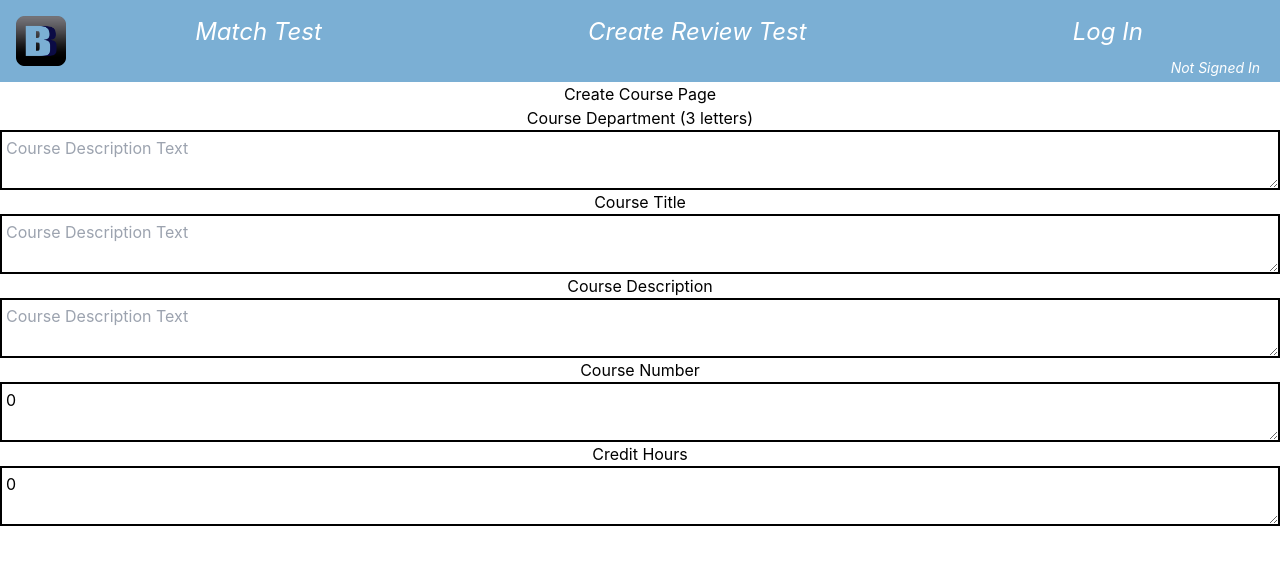
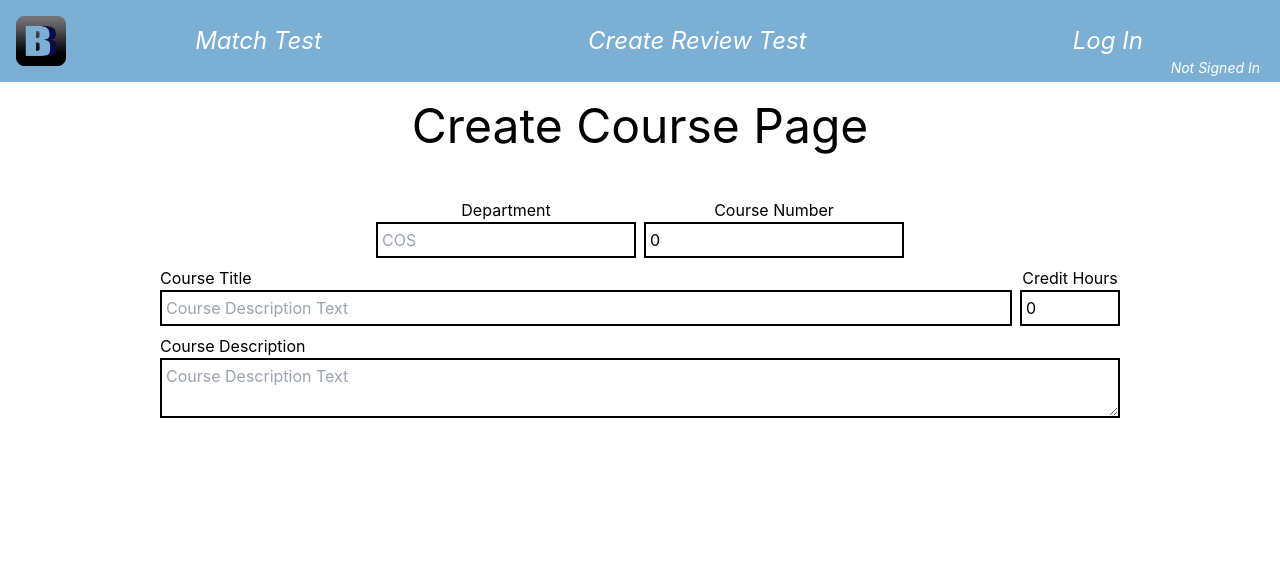
Before and after one commit to 2022-autumn-cos-420/Team-Egg, a React (Create React App) app in the folder client/: page /createCourse in a window 1280 px wide. Shown: the top 564 px of the page. Built offline with nearby package versions, Linux system fonts and the light colour scheme; no server answers.

Commit message:
Various style stuff

```diff
--- a/client/src/components/Navbar.tsx
+++ b/client/src/components/Navbar.tsx
@@ -48,7 +48,7 @@ export default function Navbar(){
         flex flex-col w-full justify-between min-w-fit
         bg-crt_BB_lightBlue text-white
         whitespace-nowrap">
-        <div className="flex flex-row items-cetner w-full justify-between">
+        <div className="flex flex-row items-center w-full justify-between">
             <div className="min-w-fit mr-2">
                 <Link to="/"><img className="w-[50px]" src={logo} alt="BlackBearSquare Logo"></img></Link>{/*logo spot */}
             </div>
--- a/client/src/pages/CreateCoursePage.tsx
+++ b/client/src/pages/CreateCoursePage.tsx
@@ -6,7 +6,7 @@ function CourseDesc(
     setCourseDesc: (courseDesc: string) => void}
 ): JSX.Element {
     return <div data-testid="courseDesc" className="flex flex-col">
-        <label htmlFor="postText" className="">Course Description</label>
+        <label htmlFor="postText" className="text-left">Course Description</label>
          <textarea className="p-1 text-black border-2 border-black" id="postText" placeholder="Course Description Text"
             onChange={(e)=>{setCourseDesc(e.target.value)}} value={courseDesc}></textarea>
 
@@ -18,10 +18,10 @@ function CourseTitle(
     {courseTitle: string,
     setCourseTitle: (courseTitle: string) => void}
 ): JSX.Element {
-    return <div data-testid="courseTitle" className="flex flex-col">
-        <label htmlFor="postText" className="">Course Title</label>
-         <textarea className="p-1 text-black border-2 border-black" id="postText" placeholder="Course Description Text"
-            onChange={(e)=>{setCourseTitle(e.target.value)}} value={courseTitle}></textarea>
+    return <div data-testid="courseTitle" className="flex flex-col grow">
+        <label htmlFor="postText" className="text-left">Course Title</label>
+         <input className="p-1 text-black border-2 border-black" id="postText" placeholder="Course Description Text"
+            onChange={(e)=>{setCourseTitle(e.target.value)}} value={courseTitle} />
 
     </div>
 }
@@ -32,9 +32,12 @@ function CourseCode(
     setCourseCode: (courseCode: string) => void}
 ): JSX.Element {
     return <div data-testid="courseDepartment" className="flex flex-col">
-        <label htmlFor="postText" className="">Course Department (3 letters)</label>
-         <textarea className="p-1 text-black border-2 border-black" id="postText" placeholder="Course Description Text"
-            onChange={(e)=>{setCourseCode(e.target.value)}} value={courseCode}></textarea>
+        <label htmlFor="postText" className="">Department</label>
+         <input className="p-1 text-black border-2 border-black" id="postText" placeholder="COS"
+            onChange={(e)=>{
+                if(e.target.value.length <= 3)
+                    setCourseCode(e.target.value.toLocaleUpperCase())
+            }} value={courseCode}/>
 
     </div>
 }
@@ -46,13 +49,15 @@ function CourseNumber(
 ): JSX.Element {
     return <div data-testid="courseNumber" className="flex flex-col">
         <label htmlFor="postText" className="">Course Number</label>
-         <textarea className="p-1 text-black border-2 border-black" id="postText" placeholder="Course Description Text"
+         <input className="p-1 text-black border-2 border-black" id="postText" placeholder="Course Description Text"
             onChange={(e)=>{
                 const x = parseInt(e.target.value);
                 if(isNaN(x)) setCourseNum(0)
-                else setCourseNum(x)
+                else if(e.target.value.length <= 3){
+                        setCourseNum(x)
+                    }
                 }
-            } value={courseNum}></textarea>
+            } value={courseNum}/>
 
     </div>
 }
@@ -62,15 +67,15 @@ function CourseHours(
     {courseHours: number,
         setCourseHours: (courseHours: number) => void}
 ): JSX.Element {
-    return <div data-testid="courseCreditHours" className="flex flex-col">
+    return <div data-testid="courseCreditHours" className="flex flex-col grow-0 w-[100px]">
         <label htmlFor="postText" className="">Credit Hours</label>
-         <textarea className="p-1 text-black border-2 border-black" id="postText" placeholder="Course Description Text"
+         <input className="p-1 text-black border-2 border-black" id="postText" placeholder="Course Description Text"
             onChange={(e)=>{
                 const x = parseInt(e.target.value);
                 if(isNaN(x)) setCourseHours(0)
                 else setCourseHours(x)
                 }
-            } value={courseHours}></textarea>
+            } value={courseHours}/>
 
     </div>
 }
@@ -83,13 +88,19 @@ function CreateCoursePage(): JSX.Element {
     const [courseNum, setCourseNum]  = useState<number>(0);
     const [courseHours, setCourseHours] = useState<number>(0);
 
-    return <div data-testid="createCoursePage">
-        <div>Create Course Page</div>
-        <CourseCode courseCode={courseCode} setCourseCode={setCourseCode} />
-        <CourseTitle courseTitle={courseTitle} setCourseTitle={setCourseTitle} />
-        <CourseDesc courseDesc={courseDesc} setCourseDesc={setCourseDesc} />
-        <CourseNumber courseNum={courseNum} setCourseNum={setCourseNum} />
-        <CourseHours courseHours={courseHours} setCourseHours={setCourseHours} />
+    return <div data-testid="createCoursePage" className="flex flex-row justify-center">
+        <div className="flex flex-col w-3/4 space-y-2">
+            <div className="text-5xl mb-10 mt-5">Create Course Page</div>
+            <div className="flex flex-row space-x-2 justify-center">
+                <CourseCode courseCode={courseCode} setCourseCode={setCourseCode} />
+                <CourseNumber courseNum={courseNum} setCourseNum={setCourseNum} />
+            </div>
+            <div className="flex flex-row space-x-2 justify-center">
+                <CourseTitle courseTitle={courseTitle} setCourseTitle={setCourseTitle} />
+                <CourseHours courseHours={courseHours} setCourseHours={setCourseHours} />
+            </div>
+            <CourseDesc courseDesc={courseDesc} setCourseDesc={setCourseDesc} />
+        </div>
     </div>
 
 }
```
Also changed, not shown: 1 other file (tests, documents, lock files or other folders).
